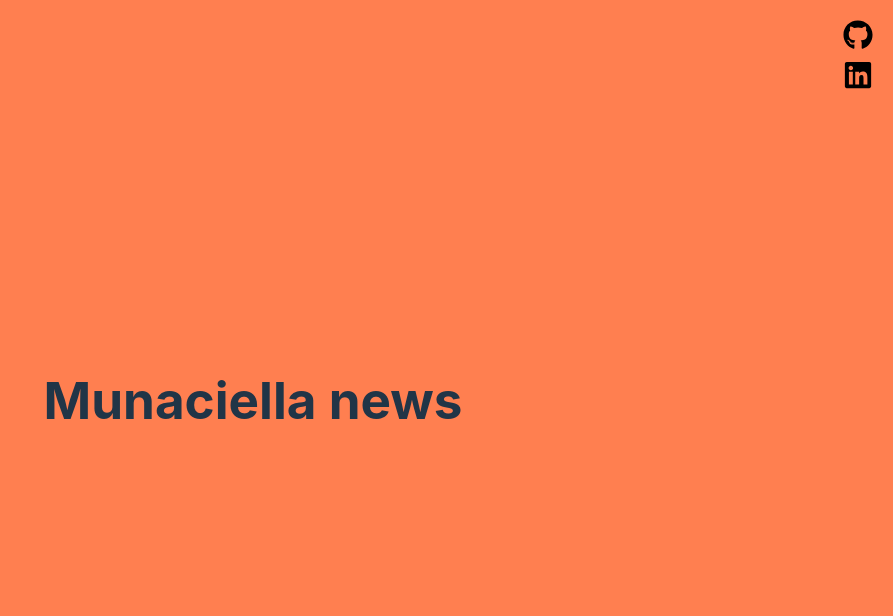
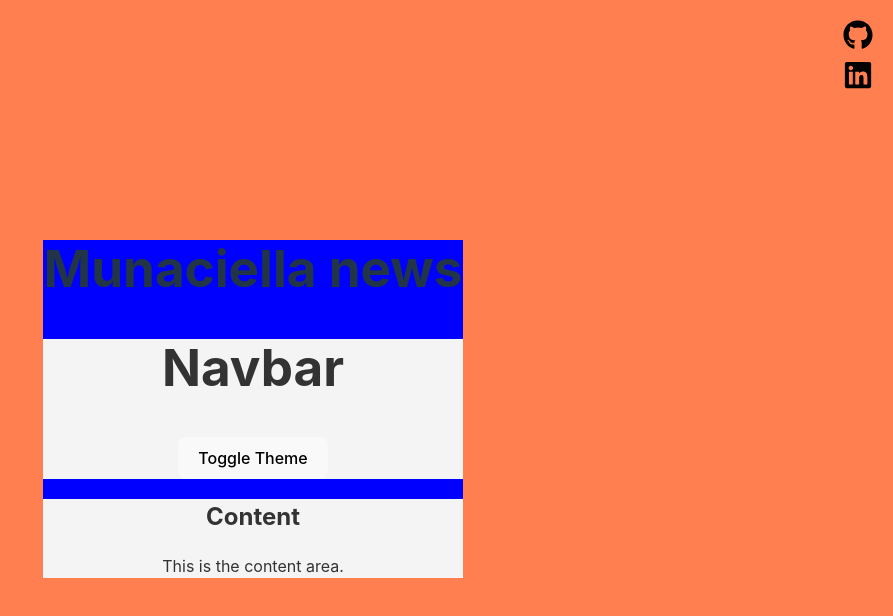
Before and after one commit to munaciella/personal-portfolio, a React (Vite) app: page / in a window 1280 px wide. Before the commit this address had no page. Shown: the top 616 px of the page, without its empty margins (387-1280 px from the left). Built offline with nearby package versions, Linux system fonts and the light colour scheme.

Commit message:
add toggle theme

```diff
--- a/src/App.css
+++ b/src/App.css
@@ -23,3 +23,7 @@ body {
     animation: logo-spin infinite 20s linear;
   }
 }
+
+.App {
+  background-color: blue;
+}
--- a/src/App.tsx
+++ b/src/App.tsx
@@ -1,15 +1,22 @@
-// import * as React from "react";
+import React from "react";
 import './App.css';
 import { BrowserRouter, Routes, Route } from 'react-router-dom';
 import Header from './Components/Header/Header';
 import GitHub from './Components/GitHub/GitHub';
 import LinkedIn from './Components/LinkedIn/LinkedIn';
+import { ThemeProvider } from "./Components/ThemeContext/ThemeContext";
+import Navbar from "./Components/NavBar/NavBar";
+import Content from "./Components/Content/Content";
 
-function App() {
+
+const App: React.FC = () => {
   return (
     <>
+    <ThemeProvider>
+    <div className="App">
     <BrowserRouter>
       <Header/>
+        <Navbar />
       <GitHub/>
       <LinkedIn/>
       <Routes>
@@ -17,6 +24,9 @@ function App() {
         {/* path="/" element={<Header/>}/> */}
       </Routes>
       </BrowserRouter>
+        <Content />
+      </div>
+    </ThemeProvider>
     </>
   );
 }
--- /dev/null
+++ b/src/Components/Content/Content.tsx
@@ -0,0 +1,15 @@
+import React from 'react';
+import { useTheme } from '../ThemeContext/ThemeContext';
+
+const Content: React.FC = () => {
+    const { theme } = useTheme();
+
+    return (
+      <div style={{ background: theme === 'dark' ? '#333' : '#f4f4f4', color: theme === 'dark' ? '#fff' : '#333' }}>
+        <h2>Content</h2>
+        <p>This is the content area.</p>
+      </div>
+    );
+  };
+
+  export default Content;
--- /dev/null
+++ b/src/Components/NavBar/NavBar.tsx
@@ -0,0 +1,15 @@
+import React from 'react';
+import { useTheme } from '../ThemeContext/ThemeContext';
+
+const Navbar: React.FC = () => {
+  const { theme, toggleTheme } = useTheme();
+
+  return (
+    <nav style={{ backgroundColor: theme === 'dark' ? '#333' : '#f4f4f4', color: theme === 'dark' ? '#fff' : '#333' }}>
+      <h1>Navbar</h1>
+      <button onClick={toggleTheme}>Toggle Theme</button>
+    </nav>
+  );
+};
+
+export default Navbar;
--- /dev/null
+++ b/src/Components/ThemeContext/ThemeContext.tsx
@@ -0,0 +1,37 @@
+import './ThemeContext.css'
+import React, { createContext, useState, useContext } from 'react';
+
+type Theme = 'light' | 'dark';
+interface ThemeContextProps {
+    theme: Theme;
+    toggleTheme: () => void;
+}
+
+interface ThemeProviderProps {
+    children: React.ReactNode;
+  }
+
+const ThemeContext = createContext<ThemeContextProps | undefined>(undefined);
+
+export const useTheme = () => {
+    const context = useContext(ThemeContext);
+    if (!context) {
+      throw new Error('useTheme must be used within a ThemeProvider');
+    }
+    return context;
+  };
+
+  // Theme provider component
+  export const ThemeProvider: React.FC<ThemeProviderProps> = ({ children }) => {
+    const [theme, setTheme] = useState<Theme>('light');
+
+    const toggleTheme = () => {
+      setTheme(prevTheme => (prevTheme === 'light' ? 'dark' : 'light'));
+    };
+
+    return (
+      <ThemeContext.Provider value={{ theme, toggleTheme }}>
+        {children}
+      </ThemeContext.Provider>
+    );
+  };
```
Also changed, not shown: src/Components/Content/Content.css (added), src/Components/NavBar/NavBar.css (added), src/Components/ThemeContext/ThemeContext.css (added).
